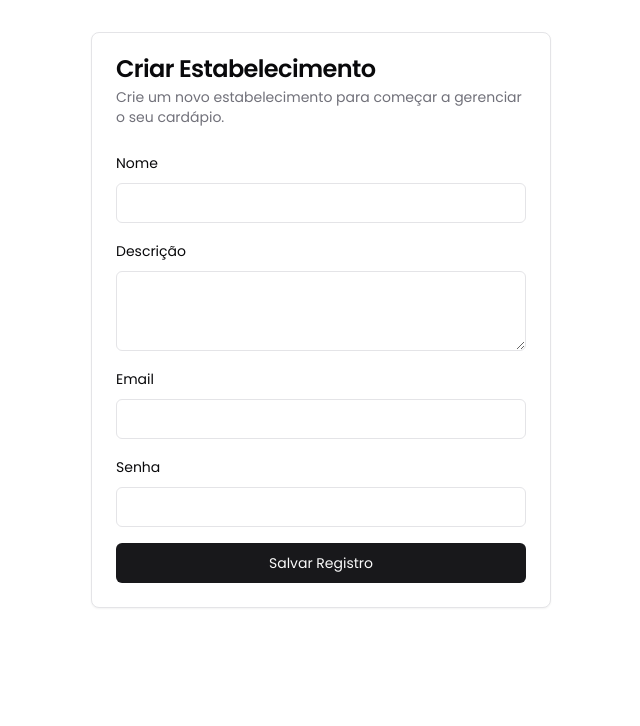
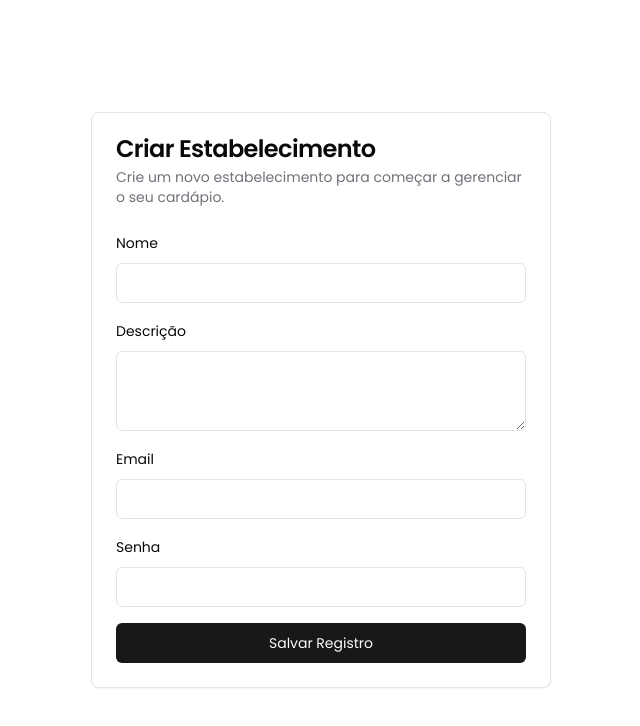
Before and after one commit to ClodoaldoDantas/quick-menu, a Next.js app: page /sign-up in a window 1280 px wide. Shown: the top 726 px of the page, without its empty margins (319-959 px from the left). Built offline with nearby package versions, Linux system fonts and the light colour scheme.

Commit message:
refactor auth pages and create auth layout file

```diff
--- /dev/null
+++ b/src/app/(auth)/layout.tsx
@@ -0,0 +1,13 @@
+import type { ReactNode } from 'react'
+
+type AuthLayoutProps = {
+  children: ReactNode
+}
+
+export default function AuthLayout({ children }: AuthLayoutProps) {
+  return (
+    <div className="h-screen w-full flex items-center justify-center px-4 py-8">
+      {children}
+    </div>
+  )
+}
--- a/src/app/sign-up/_components/create-establishment-form.tsx
+++ b/src/app/(auth)/sign-in/_components/login-form.tsx
@@ -1,6 +1,6 @@
 'use client'
 
-import { createEstablishment } from '@/actions/create-establishment'
+import { login } from '@/actions/login'
 import { SubmitButton } from '@/components/submit-button'
 import {
   Form,
@@ -11,17 +11,12 @@ import {
   FormMessage,
 } from '@/components/ui/form'
 import { Input } from '@/components/ui/input'
-import { Textarea } from '@/components/ui/textarea'
 import { useToast } from '@/hooks/use-toast'
 import { zodResolver } from '@hookform/resolvers/zod'
 import { useForm } from 'react-hook-form'
 import { z } from 'zod'
 
-const createEstablishmentFormSchema = z.object({
-  name: z.string().min(3, {
-    message: 'O nome deve ter no mínimo 3 caracteres',
-  }),
-  description: z.string(),
+const loginFormSchema = z.object({
   email: z.string().email({
     message: 'Digite um email válido',
   }),
@@ -30,25 +25,21 @@ const createEstablishmentFormSchema = z.object({
   }),
 })
 
-export type CreateEstablishmentFormData = z.infer<
-  typeof createEstablishmentFormSchema
->
+type LoginFormData = z.infer<typeof loginFormSchema>
 
-export function CreateEstablishmentForm() {
+export function LoginForm() {
   const { toast } = useToast()
 
-  const form = useForm<CreateEstablishmentFormData>({
-    resolver: zodResolver(createEstablishmentFormSchema),
+  const form = useForm<LoginFormData>({
+    resolver: zodResolver(loginFormSchema),
     defaultValues: {
-      name: '',
-      description: '',
       email: '',
       password: '',
     },
   })
 
-  async function handleCreateEstablishment(data: CreateEstablishmentFormData) {
-    const response = await createEstablishment(data)
+  async function handleCreateEstablishment(data: LoginFormData) {
+    const response = await login(data)
 
     if (!response.success) {
       toast({ title: response.message, variant: 'destructive' })
@@ -61,33 +52,6 @@ export function CreateEstablishmentForm() {
         onSubmit={form.handleSubmit(handleCreateEstablishment)}
         className="grid w-full items-center gap-4"
       >
-        <FormField
-          control={form.control}
-          name="name"
-          render={({ field }) => (
-            <FormItem>
-              <FormLabel>Nome</FormLabel>
-              <FormControl>
-                <Input {...field} />
-              </FormControl>
-              <FormMessage />
-            </FormItem>
-          )}
-        />
-
-        <FormField
-          control={form.control}
-          name="description"
-          render={({ field }) => (
-            <FormItem>
-              <FormLabel>Descrição</FormLabel>
-              <FormControl>
-                <Textarea {...field} className="min-h-20" />
-              </FormControl>
-            </FormItem>
-          )}
-        />
-
         <FormField
           control={form.control}
           name="email"
@@ -117,7 +81,7 @@ export function CreateEstablishmentForm() {
         />
 
         <SubmitButton isLoading={form.formState.isSubmitting}>
-          Salvar Registro
+          Entrar
         </SubmitButton>
       </form>
     </Form>
--- /dev/null
+++ b/src/app/(auth)/sign-in/page.tsx
@@ -0,0 +1,23 @@
+import {
+  Card,
+  CardContent,
+  CardDescription,
+  CardHeader,
+  CardTitle,
+} from '@/components/ui/card'
+import { LoginForm } from './_components/login-form'
+
+export default function SignInPage() {
+  return (
+    <Card className="max-w-[460px] w-full">
+      <CardHeader>
+        <CardTitle>Entre na sua conta</CardTitle>
+        <CardDescription>Faça login para continuar</CardDescription>
+      </CardHeader>
+
+      <CardContent>
+        <LoginForm />
+      </CardContent>
+    </Card>
+  )
+}
--- a/src/app/sign-in/_components/login-form.tsx
+++ b/src/app/(auth)/sign-up/_components/create-establishment-form.tsx
@@ -1,6 +1,6 @@
 'use client'
 
-import { login } from '@/actions/login'
+import { createEstablishment } from '@/actions/create-establishment'
 import { SubmitButton } from '@/components/submit-button'
 import {
   Form,
@@ -11,12 +11,17 @@ import {
   FormMessage,
 } from '@/components/ui/form'
 import { Input } from '@/components/ui/input'
+import { Textarea } from '@/components/ui/textarea'
 import { useToast } from '@/hooks/use-toast'
 import { zodResolver } from '@hookform/resolvers/zod'
 import { useForm } from 'react-hook-form'
 import { z } from 'zod'
 
-const loginFormSchema = z.object({
+const createEstablishmentFormSchema = z.object({
+  name: z.string().min(3, {
+    message: 'O nome deve ter no mínimo 3 caracteres',
+  }),
+  description: z.string(),
   email: z.string().email({
     message: 'Digite um email válido',
   }),
@@ -25,21 +30,23 @@ const loginFormSchema = z.object({
   }),
 })
 
-export type LoginFormData = z.infer<typeof loginFormSchema>
+type CreateEstablishmentFormData = z.infer<typeof createEstablishmentFormSchema>
 
-export function LoginForm() {
+export function CreateEstablishmentForm() {
   const { toast } = useToast()
 
-  const form = useForm<LoginFormData>({
-    resolver: zodResolver(loginFormSchema),
+  const form = useForm<CreateEstablishmentFormData>({
+    resolver: zodResolver(createEstablishmentFormSchema),
     defaultValues: {
+      name: '',
+      description: '',
       email: '',
       password: '',
     },
   })
 
-  async function handleCreateEstablishment(data: LoginFormData) {
-    const response = await login(data)
+  async function handleCreateEstablishment(data: CreateEstablishmentFormData) {
+    const response = await createEstablishment(data)
 
     if (!response.success) {
       toast({ title: response.message, variant: 'destructive' })
@@ -52,6 +59,33 @@ export function LoginForm() {
         onSubmit={form.handleSubmit(handleCreateEstablishment)}
         className="grid w-full items-center gap-4"
       >
+        <FormField
+          control={form.control}
+          name="name"
+          render={({ field }) => (
+            <FormItem>
+              <FormLabel>Nome</FormLabel>
+              <FormControl>
+                <Input {...field} />
+              </FormControl>
+              <FormMessage />
+            </FormItem>
+          )}
+        />
+
+        <FormField
+          control={form.control}
+          name="description"
+          render={({ field }) => (
+            <FormItem>
+              <FormLabel>Descrição</FormLabel>
+              <FormControl>
+                <Textarea {...field} className="min-h-20" />
+              </FormControl>
+            </FormItem>
+          )}
+        />
+
         <FormField
           control={form.control}
           name="email"
@@ -81,7 +115,7 @@ export function LoginForm() {
         />
 
         <SubmitButton isLoading={form.formState.isSubmitting}>
-          Entrar
+          Salvar Registro
         </SubmitButton>
       </form>
     </Form>
--- /dev/null
+++ b/src/app/(auth)/sign-up/page.tsx
@@ -0,0 +1,25 @@
+import {
+  Card,
+  CardContent,
+  CardDescription,
+  CardHeader,
+  CardTitle,
+} from '@/components/ui/card'
+import { CreateEstablishmentForm } from './_components/create-establishment-form'
+
+export default function SignUpPage() {
+  return (
+    <Card className="max-w-[460px] w-full">
+      <CardHeader>
+        <CardTitle>Criar Estabelecimento</CardTitle>
+        <CardDescription>
+          Crie um novo estabelecimento para começar a gerenciar o seu cardápio.
+        </CardDescription>
+      </CardHeader>
+
+      <CardContent>
+        <CreateEstablishmentForm />
+      </CardContent>
+    </Card>
+  )
+}
--- a/src/app/sign-in/page.tsx
+++ /dev/null
@@ -1,25 +0,0 @@
-import {
-  Card,
-  CardContent,
-  CardDescription,
-  CardHeader,
-  CardTitle,
-} from '@/components/ui/card'
-import { LoginForm } from './_components/login-form'
-
-export default function SignInPage() {
-  return (
-    <div className="h-screen w-full flex items-center justify-center px-4">
-      <Card className="max-w-[460px] w-full">
-        <CardHeader>
-          <CardTitle>Entre na sua conta</CardTitle>
-          <CardDescription>Faça login para continuar</CardDescription>
-        </CardHeader>
-
-        <CardContent>
-          <LoginForm />
-        </CardContent>
-      </Card>
-    </div>
-  )
-}
--- a/src/app/sign-up/page.tsx
+++ /dev/null
@@ -1,28 +0,0 @@
-import {
-  Card,
-  CardContent,
-  CardDescription,
-  CardHeader,
-  CardTitle,
-} from '@/components/ui/card'
-import { CreateEstablishmentForm } from './_components/create-establishment-form'
-
-export default function SignUpPage() {
-  return (
-    <div className="py-8 w-full flex items-center justify-center px-4">
-      <Card className="max-w-[460px] w-full">
-        <CardHeader>
-          <CardTitle>Criar Estabelecimento</CardTitle>
-          <CardDescription>
-            Crie um novo estabelecimento para começar a gerenciar o seu
-            cardápio.
-          </CardDescription>
-        </CardHeader>
-
-        <CardContent>
-          <CreateEstablishmentForm />
-        </CardContent>
-      </Card>
-    </div>
-  )
-}
```
Also changed, not shown: src/actions/create-establishment.ts (+8 -2 lines), src/actions/login.ts (+6 -2 lines).
